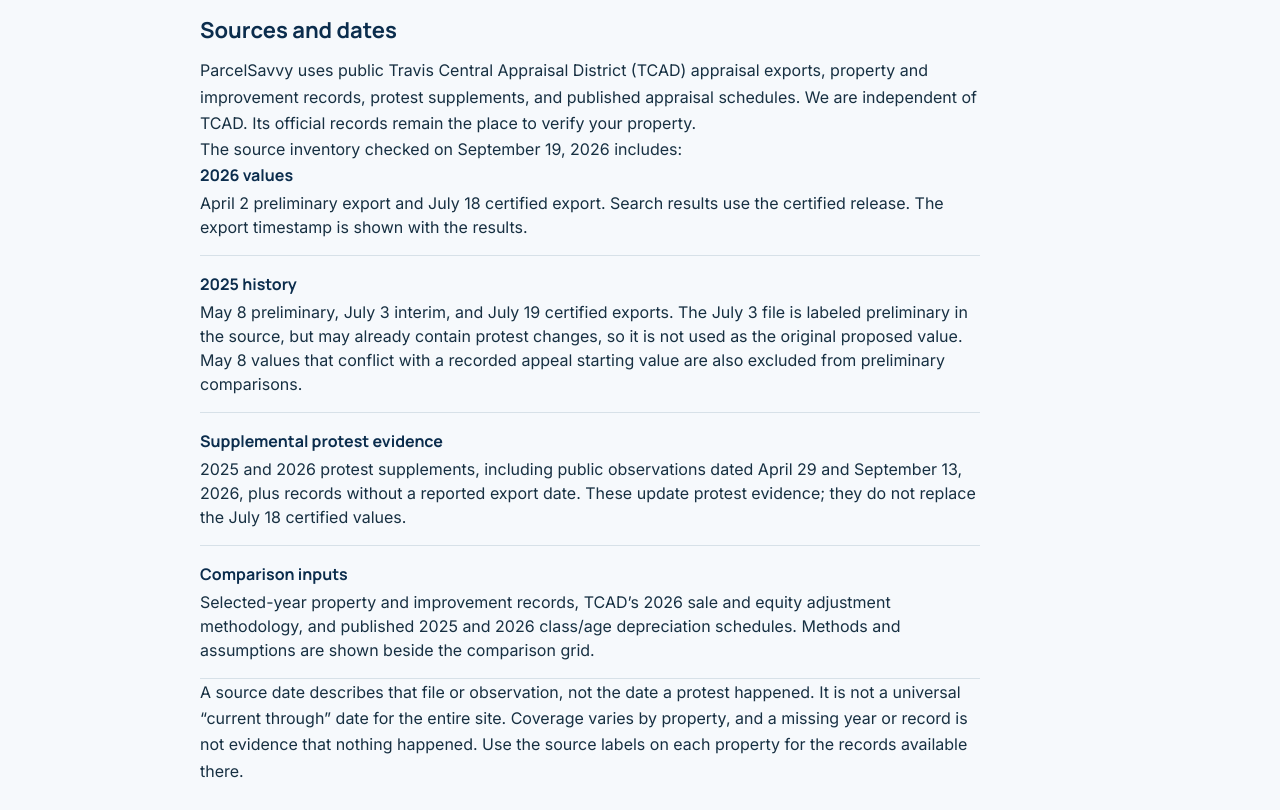
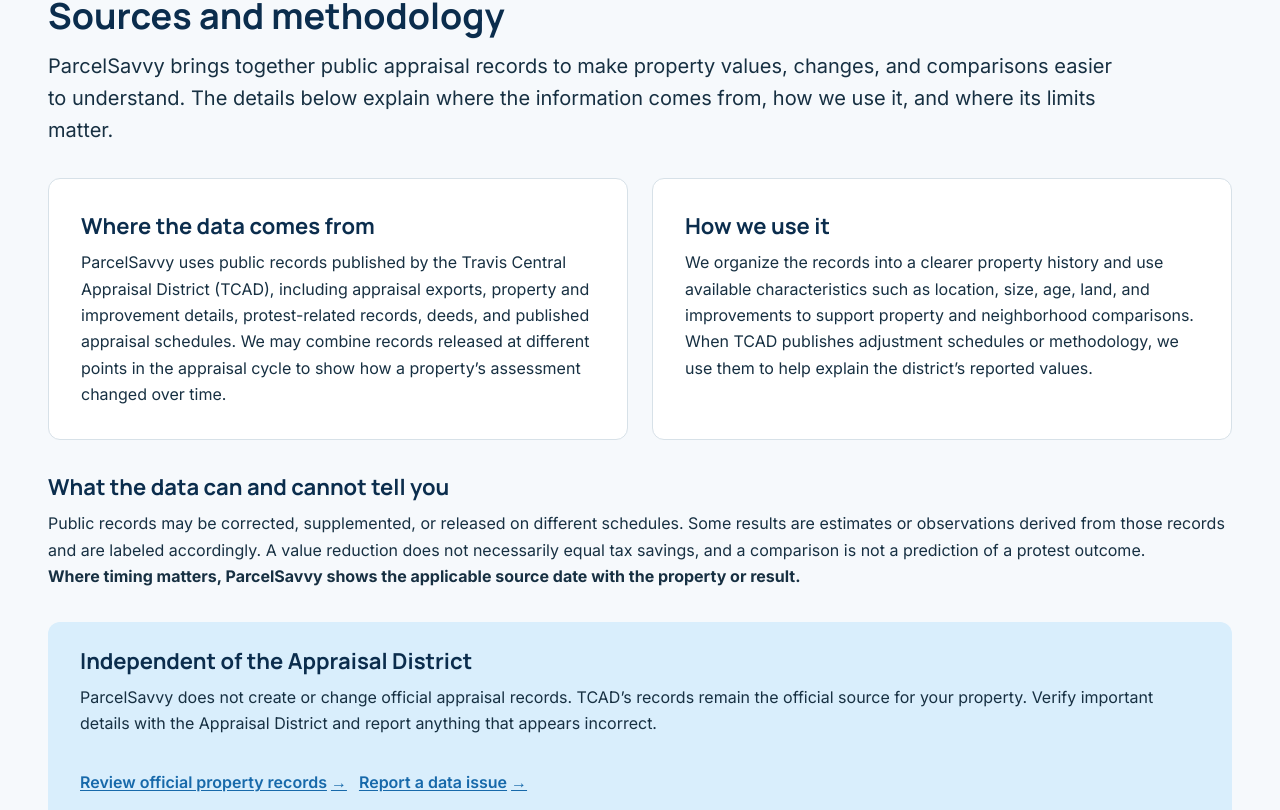
Before and after one commit to wlreich/PropertyTaxHelper, a Next.js app in the folder web/: page /methodology in a window 1280 px wide. Shown: the part 490-1300 px from the top of the page. Built offline with nearby package versions, Linux system fonts and the light colour scheme.

Commit message:
PAR-42: replace dated methodology inventory with durable guidance

```diff
--- a/web/src/app/methodology/page.tsx
+++ b/web/src/app/methodology/page.tsx
@@ -10,25 +10,43 @@ export default function MethodologyPage() {
     eyebrow="Understand the evidence"
     title="Data & methodology"
     intro="Where the numbers come from, what our comparisons mean, and what the records cannot tell us."
-    updated="September 19, 2026"
+    updated={null}
+    wide
   >
     <nav aria-label="On this page">
-      <a href="#sources">Sources and dates</a>{" · "}
+      <a href="#sources">Sources and methodology</a>{" · "}
       <a href="#values">Understanding values</a>{" · "}
       <a href="#comparisons">Comparisons</a>{" · "}
       <a href="#protests">Protest evidence</a>
     </nav>
-    <section id="sources" aria-labelledby="sources-heading">
-      <h2 id="sources-heading">Sources and dates</h2>
-      <p>ParcelSavvy uses public Travis Central Appraisal District (TCAD) appraisal exports, property and improvement records, protest supplements, and published appraisal schedules. We are independent of TCAD. Its official records remain the place to verify your property.</p>
-      <p>The source inventory checked on September 19, 2026 includes:</p>
-      <dl className={styles.contactList}>
-        <div><dt>2026 values</dt><dd>April 2 preliminary export and July 18 certified export. Search results use the certified release. The export timestamp is shown with the results.</dd></div>
-        <div><dt>2025 history</dt><dd>May 8 preliminary, July 3 interim, and July 19 certified exports. The July 3 file is labeled preliminary in the source, but may already contain protest changes, so it is not used as the original proposed value. May 8 values that conflict with a recorded appeal starting value are also excluded from preliminary comparisons.</dd></div>
-        <div><dt>Supplemental protest evidence</dt><dd>2025 and 2026 protest supplements, including public observations dated April 29 and September 13, 2026, plus records without a reported export date. These update protest evidence; they do not replace the July 18 certified values.</dd></div>
-        <div><dt>Comparison inputs</dt><dd>Selected-year property and improvement records, TCAD’s 2026 sale and equity adjustment methodology, and published 2025 and 2026 class/age depreciation schedules. Methods and assumptions are shown beside the comparison grid.</dd></div>
-      </dl>
-      <p>A source date describes that file or observation, not the date a protest happened. It is not a universal “current through” date for the entire site. Coverage varies by property, and a missing year or record is not evidence that nothing happened. Use the source labels on each property for the records available there.</p>
+    <section id="sources" className={styles.methodologySection} aria-labelledby="sources-heading">
+      <h2 id="sources-heading">Sources and methodology</h2>
+      <p>ParcelSavvy brings together public appraisal records to make property values, changes, and comparisons easier to understand. The details below explain where the information comes from, how we use it, and where its limits matter.</p>
+      <div className={styles.methodologyCards}>
+        <div className={styles.methodologyCard}>
+          <h3>Where the data comes from</h3>
+          <p>ParcelSavvy uses public records published by the Travis Central Appraisal District (TCAD), including appraisal exports, property and improvement details, protest-related records, deeds, and published appraisal schedules. We may combine records released at different points in the appraisal cycle to show how a property’s assessment changed over time.</p>
+        </div>
+        <div className={styles.methodologyCard}>
+          <h3>How we use it</h3>
+          <p>We organize the records into a clearer property history and use available characteristics such as location, size, age, land, and improvements to support property and neighborhood comparisons. When TCAD publishes adjustment schedules or methodology, we use them to help explain the district’s reported values.</p>
+        </div>
+      </div>
+      <div className={styles.methodologyLimits}>
+        <h3>What the data can and cannot tell you</h3>
+        <p>Public records may be corrected, supplemented, or released on different schedules. Some results are estimates or observations derived from those records and are labeled accordingly. A value reduction does not necessarily equal tax savings, and a comparison is not a prediction of a protest outcome.</p>
+        <p><strong>Where timing matters, ParcelSavvy shows the applicable source date with the property or result.</strong></p>
+      </div>
+      <div className={styles.officialCallout}>
+        <div>
+          <h3>Independent of the Appraisal District</h3>
+          <p>ParcelSavvy does not create or change official appraisal records. TCAD’s records remain the official source for your property. Verify important details with the Appraisal District and report anything that appears incorrect.</p>
+        </div>
+        <div className={styles.methodologyActions}>
+          <a className={styles.methodologyAction} href={appraisalDistrict.propertySearchUrl} target="_blank" rel="noreferrer" aria-label="Review official property records">Review official property records <span aria-hidden="true">→</span></a>
+          <Link className={styles.methodologyAction} href="/report-data-issue" aria-label="Report a data issue">Report a data issue <span aria-hidden="true">→</span></Link>
+        </div>
+      </div>
     </section>
     <section id="values" aria-labelledby="values-heading">
       <h2 id="values-heading">Market value is not your tax bill</h2>
@@ -56,11 +74,10 @@ export default function MethodologyPage() {
       <p><strong>Recorded evidence</strong> comes from a protest flag, an appraisal review board case, or a supplemental protest record. An agent listed for a year does not prove that agent handled a particular case.</p>
       <p><strong>Inferred observations</strong> are different: neighborhood protest metrics also include properties whose eligible preliminary market value fell before certification, even if a protest record is missing. A reduction can have other causes. Read the population and denominator notes alongside neighborhood metrics; these groups do not establish that protesting caused the difference.</p>
       <p>A property may show a recorded protest with no reduction, or a reduction without a recorded protest. “Looks like a successful protest” indicates a reduction alongside recorded evidence, not proof of causation. Missing evidence is not proof that no protest was filed.</p>
-      <p><strong>A value reduction is not tax savings.</strong> If market value remains above the capped value, a market reduction may leave the current taxable value unchanged. Exemptions and tax rates also affect the bill. ParcelSavvy does not promise savings.</p>
+      <p>If market value remains above the capped value, a market reduction may leave the current taxable value unchanged. Exemptions and tax rates also affect the bill. ParcelSavvy does not promise savings.</p>
     </section>
-    <section aria-labelledby="verify-heading">
-      <h2 id="verify-heading">Verify a record or report a problem</h2>
-      <p><a href={appraisalDistrict.propertySearchUrl} target="_blank" rel="noreferrer">Open TCAD’s official property search ↗</a> for the district’s records. If a value, exemption, address, or source label looks wrong, <Link href="/report-data-issue">report a data issue</Link> with the property ID and the source you are comparing.</p>
+    <section aria-labelledby="availability-heading">
+      <h2 id="availability-heading">Unavailable or conflicting records</h2>
       <p>Unavailable or conflicting values remain unknown rather than becoming zero. Confidential records are excluded from public search, and address searches omit identified parkland. An exact property ID can still find a published park parcel.</p>
     </section>
   </InformationPage>;
--- a/web/src/components/information-page.module.css
+++ b/web/src/components/information-page.module.css
@@ -2,6 +2,10 @@
   width: min(calc(100% - 32px), 880px);
   margin: 0 auto;
   padding: var(--space-8) 0 var(--space-16);
+}
+
+.widePage {
+  width: min(calc(100% - 96px), var(--content-width));
 }
 
 .backLink {
@@ -147,9 +151,87 @@
   background: var(--color-action-hover);
 }
 
+.methodologyCards {
+  display: grid;
+  grid-template-columns: repeat(2, minmax(0, 1fr));
+  gap: var(--space-6);
+  margin-top: var(--space-8);
+}
+
+.methodologyCard {
+  padding: var(--space-8);
+  border: var(--border-width) solid var(--color-border);
+  border-radius: var(--radius-card);
+  background: var(--color-surface);
+}
+
+.methodologySection {
+  max-width: none !important;
+}
+
+.methodologySection > h2 {
+  margin-bottom: var(--space-3);
+  font-size: clamp(1.75rem, 3vw, var(--text-h1));
+  line-height: var(--line-h1);
+}
+
+.methodologySection > p {
+  max-width: 1080px;
+  font-size: 1.25rem;
+  line-height: 1.6;
+}
+
+.methodologyCard h3,
+.methodologyLimits h3,
+.officialCallout h3 {
+  margin-top: 0;
+  color: var(--color-brand-primary);
+  font-family: var(--font-heading);
+  font-size: var(--text-h3);
+  line-height: var(--line-h3);
+}
+
+.methodologyLimits {
+  margin-top: var(--space-8);
+}
+
+.officialCallout {
+  display: grid;
+  gap: var(--space-6);
+  margin-top: var(--space-8);
+  padding: var(--space-6) var(--space-8);
+  border-radius: var(--radius-card);
+  background: var(--color-surface-info);
+}
+
+.methodologyActions {
+  display: flex;
+  flex-wrap: wrap;
+  gap: var(--space-3);
+  align-items: center;
+}
+
+.methodologyAction {
+  display: inline-flex;
+  min-height: var(--target-min);
+  align-items: center;
+  gap: var(--space-1);
+  color: var(--color-action);
+  text-decoration: underline;
+  text-underline-offset: 0.15em;
+}
+
+.methodologyAction:hover {
+  color: var(--color-action-hover);
+}
+
 @media (max-width: 700px) {
   .page {
     padding-top: var(--space-6);
+  }
+
+  .widePage {
+    width: min(calc(100% - 32px), var(--content-width));
   }
 
   .header,
@@ -162,6 +244,25 @@
     padding: var(--space-4);
   }
 
+  .methodologyCards {
+    grid-template-columns: 1fr;
+  }
+
+  .methodologyCard,
+  .officialCallout {
+    padding: var(--space-4);
+  }
+
+  .methodologyActions {
+    align-items: stretch;
+    flex-direction: column;
+    gap: var(--space-1);
+  }
+
+  .methodologySection > p {
+    font-size: 1.125rem;
+  }
+
   .primaryAction {
     width: 100%;
   }
--- a/web/src/components/information-page.tsx
+++ b/web/src/components/information-page.tsx
@@ -9,18 +9,20 @@ export function InformationPage({
   title,
   intro,
   updated = "September 16, 2026",
+  wide = false,
   children,
 }: {
   eyebrow: string;
   title: string;
   intro: string;
   updated?: string | null;
+  wide?: boolean;
   children: React.ReactNode;
 }) {
   return (
     <>
       <SiteHeader />
-      <main id="main-content" className={styles.page}>
+      <main id="main-content" className={`${styles.page}${wide ? ` ${styles.widePage}` : ""}`}>
         <Link href="/" className={styles.backLink}>
           ← Back to ParcelSavvy
         </Link>
```
Also changed, not shown: 1 other file (tests, documents, lock files or other folders).
